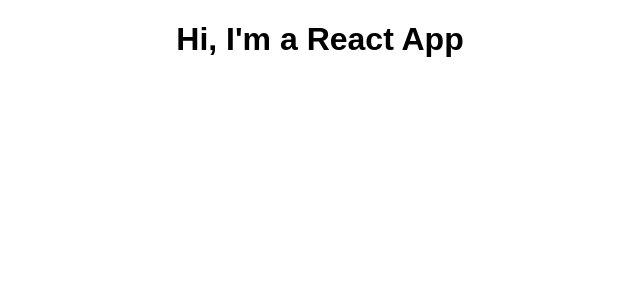
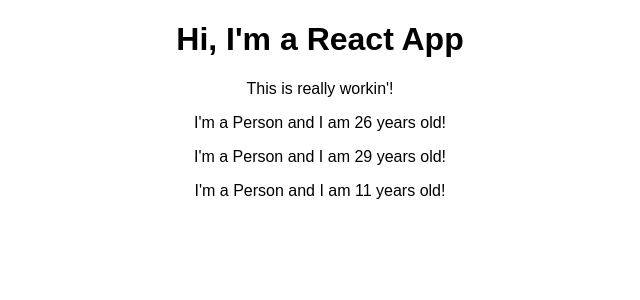
Before and after one commit to kryshenp/react-redux-course, a React (Create React App) app in the folder react-complete-guide/: page / in a window 1280 px wide. Shown: the top 300 px of the page, without its empty margins (320-960 px from the left). Built offline with nearby package versions, Linux system fonts and the light colour scheme.

Commit message:
36. Outputting Dynamic Content

```diff
--- a/react-complete-guide/src/App.js
+++ b/react-complete-guide/src/App.js
@@ -1,11 +1,16 @@
 import React, { Component } from "react";
 import "./App.css";
+import Person from "./Person/Person";
 
 class App extends Component {
   render() {
     return (
       <div className="App">
         <h1>Hi, I'm a React App</h1>
+        <p>This is really workin'!</p>
+        <Person />
+        <Person />
+        <Person />
       </div>
     );
     // return React.createElement(
--- /dev/null
+++ b/react-complete-guide/src/Person/Person.js
@@ -0,0 +1,9 @@
+import React from "react";
+
+const person = () => {
+  return (
+    <p>I'm a Person and I am {Math.floor(Math.random() * 30)} years old!</p>
+  );
+};
+
+export default person;
```
Also changed, not shown: react-complete-guide/src/Person/Person.css (added).
